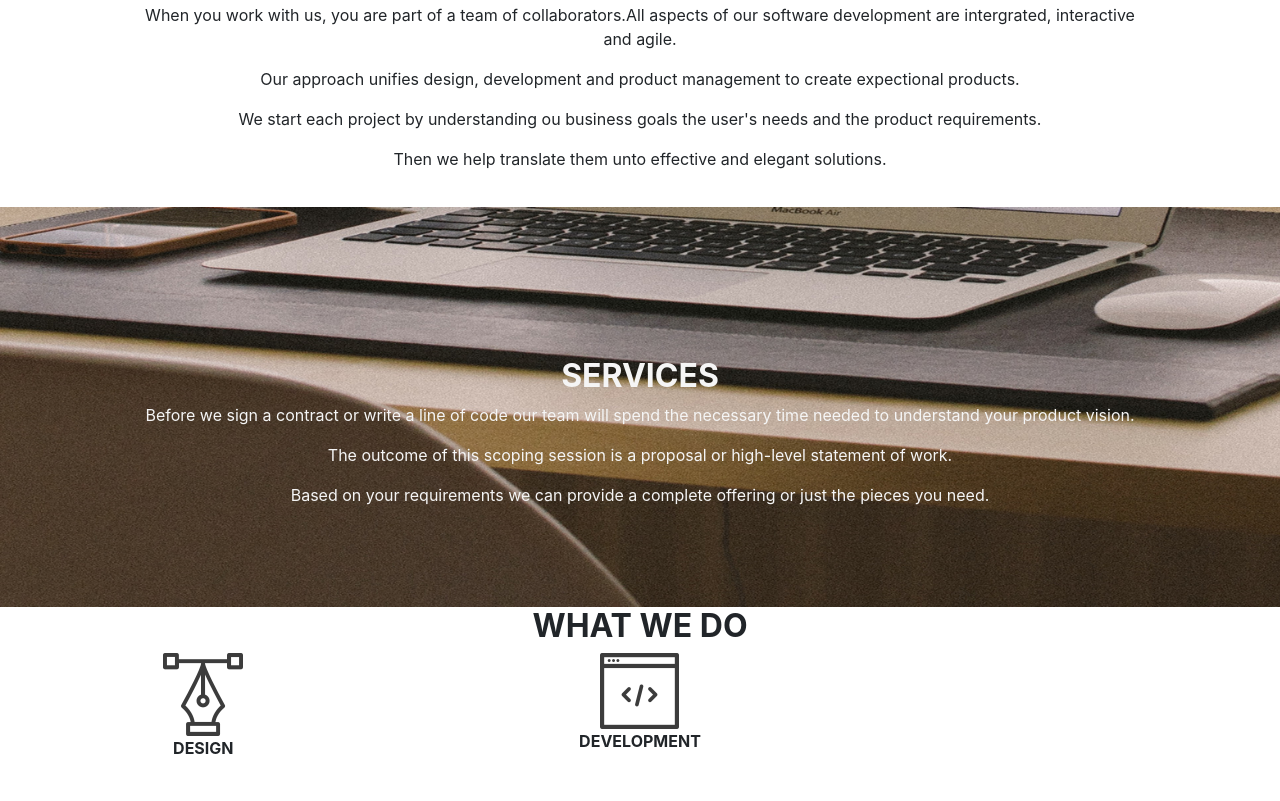
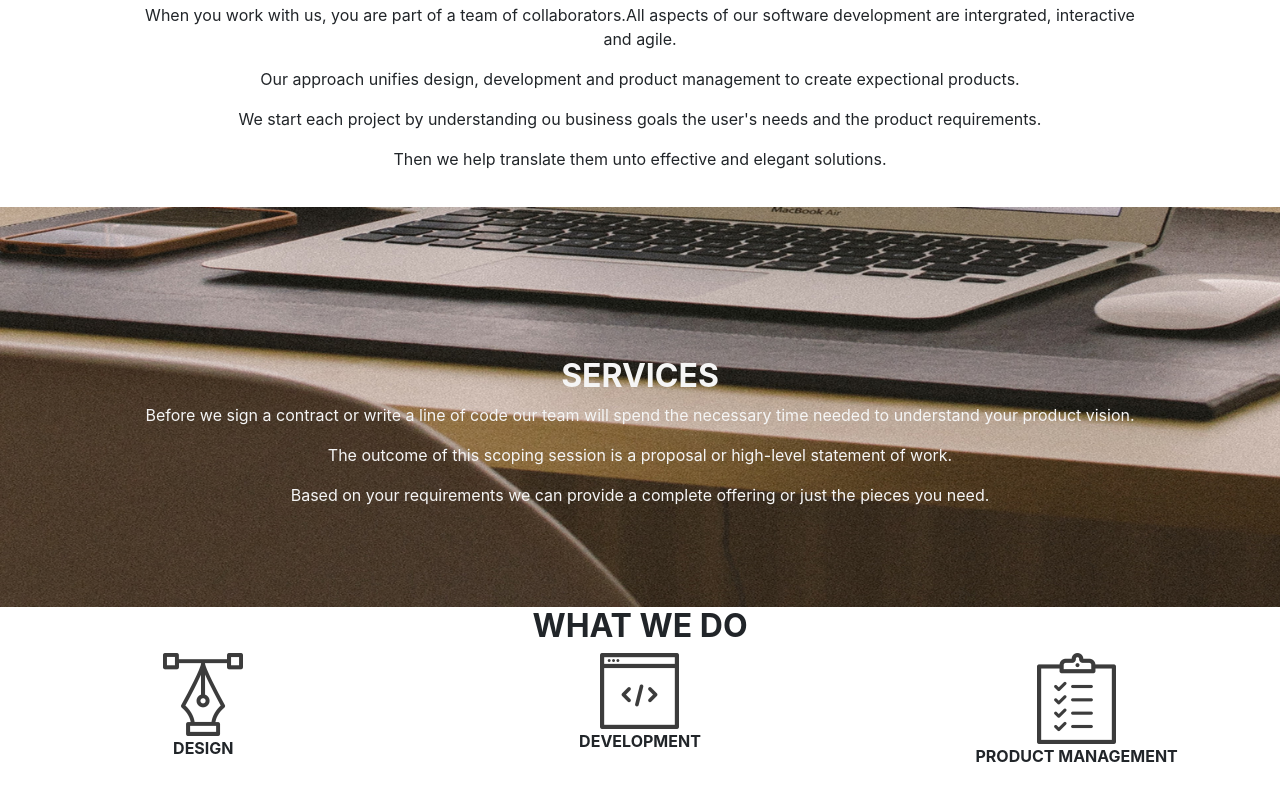
Before and after one commit to macc254/Delani-Studio, a plain HTML site: page index.html in a window 1280 px wide. Shown: the part 893-1694 px from the top of the page. Drawn offline with Linux system fonts and the light colour scheme.

Commit message:
add product management section

```diff
--- a/index.html
+++ b/index.html
@@ -47,7 +47,10 @@
                 <img src="./assests/services_icons/dev_icon.png">
                 <p>DEVELOPMENT</p>
             </div>
-            <div class="col-md-4"></div>
+            <div class="col-md-4">
+                <img src="./assests/services_icons/product_icon.png">
+                <p>PRODUCT MANAGEMENT</p>
+            </div>
 
         </div>
     </div>
```
